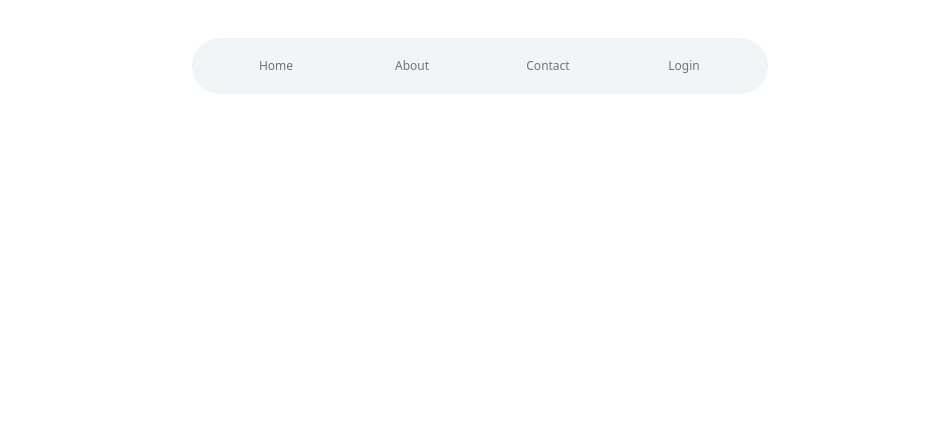
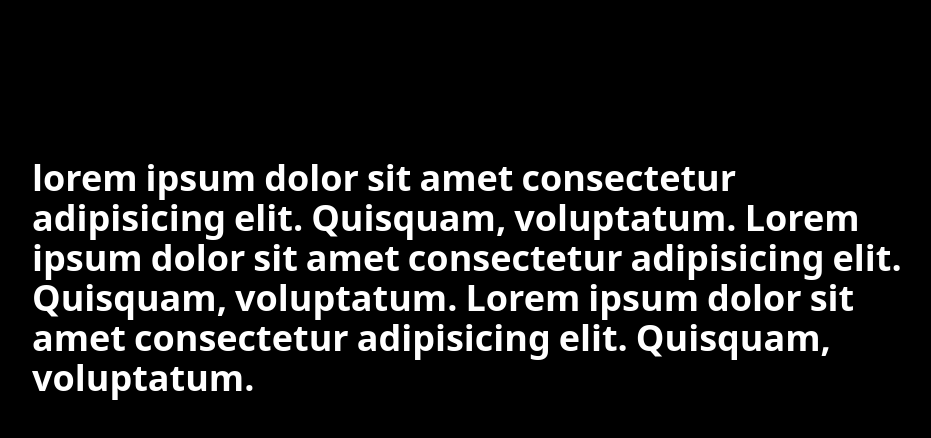
Before and after one commit to anjany06/Motion, a React (Vite) app: page / in a window 1280 px wide. Shown: the part 122-560 px from the top of the page, without its empty margins (160-1091 px from the left). Built offline with nearby package versions, Linux system fonts and the light colour scheme.

Commit message:
feat: add AnimatedText component with staggered animation effects

```diff
--- a/src/App.tsx
+++ b/src/App.tsx
@@ -5,16 +5,18 @@ import Variants from "./components/Variants";
 import Hooks from "./components/Hooks";
 import LayoutCard from "./components/LayoutCard";
 import NavbarLayout from "./components/NavbarLayout";
+import AnimatedText from "./components/AnimatedText";
 
 const App = () => {
   return (
-    <div>
+    <div className="min-h-screen bg-black flex items-center justify-center p-10">
       {/* <Button /> */}
       {/* <Card /> */}
       {/* <Variants /> */}
       {/* <Hooks /> */}
       {/* <LayoutCard /> */}
-      <NavbarLayout />
+      {/* <NavbarLayout /> */}
+      <AnimatedText />
     </div>
   );
 };
--- /dev/null
+++ b/src/components/AnimatedText.tsx
@@ -0,0 +1,52 @@
+import { stagger } from "motion";
+import { useAnimate, motion } from "motion/react";
+import React, { useEffect } from "react";
+
+const AnimatedText = () => {
+  const [scope, animate] = useAnimate();
+  const text =
+    "lorem ipsum dolor sit amet consectetur adipisicing elit. Quisquam, voluptatum. Lorem ipsum dolor sit amet consectetur adipisicing elit. Quisquam, voluptatum. Lorem ipsum dolor sit amet consectetur adipisicing elit. Quisquam, voluptatum.";
+
+  useEffect(() => {
+    startAnimating();
+  }, []);
+
+  const startAnimating = () => {
+    animate(
+      "span",
+      {
+        opacity: 1,
+        filter: "blur(0px)",
+        y: 0,
+      },
+      {
+        duration: 1,
+        delay: stagger(0.1),
+        ease: "easeInOut",
+      }
+    );
+  };
+
+  return (
+    <div
+      ref={scope}
+      className="text-white max-w-4xl mx-auto font-bold text-4xl"
+    >
+      {text.split(" ").map((word, index) => (
+        <motion.span
+          style={{
+            opacity: 0,
+            filter: "blur(10px)",
+            y: 10,
+          }}
+          key={word + index}
+          className="inline-block mr-2"
+        >
+          {word}
+        </motion.span>
+      ))}
+    </div>
+  );
+};
+
+export default AnimatedText;
--- a/src/components/LayoutCard.tsx
+++ b/src/components/LayoutCard.tsx
@@ -34,6 +34,7 @@ const LayoutCard = () => {
       {current && (
         <motion.div
           layoutId={`card-${current.title}`}
+          // layout id kaa kaam kuch ni bs ek component wohi travel kar raha hai new entity ni bnta and uski ko animate krte hai
           ref={ref}
           className="h-[450px] inset-0 z-20 bg-white m-auto fixed w-72 rounded-2xl border border-neutral-200 p-4 overflow-hidden"
         >
--- a/src/components/NavbarLayout.tsx
+++ b/src/components/NavbarLayout.tsx
@@ -35,6 +35,7 @@ const NavbarLayout = () => {
             {hovered === idx && (
               <motion.div
                 layoutId="hover"
+                //layout id yehi div hr jagahj jayega new entity ni bnegi and iski animate show hogi
                 className="absolute inset-0 bg-black rounded-full"
               />
             )}
```
